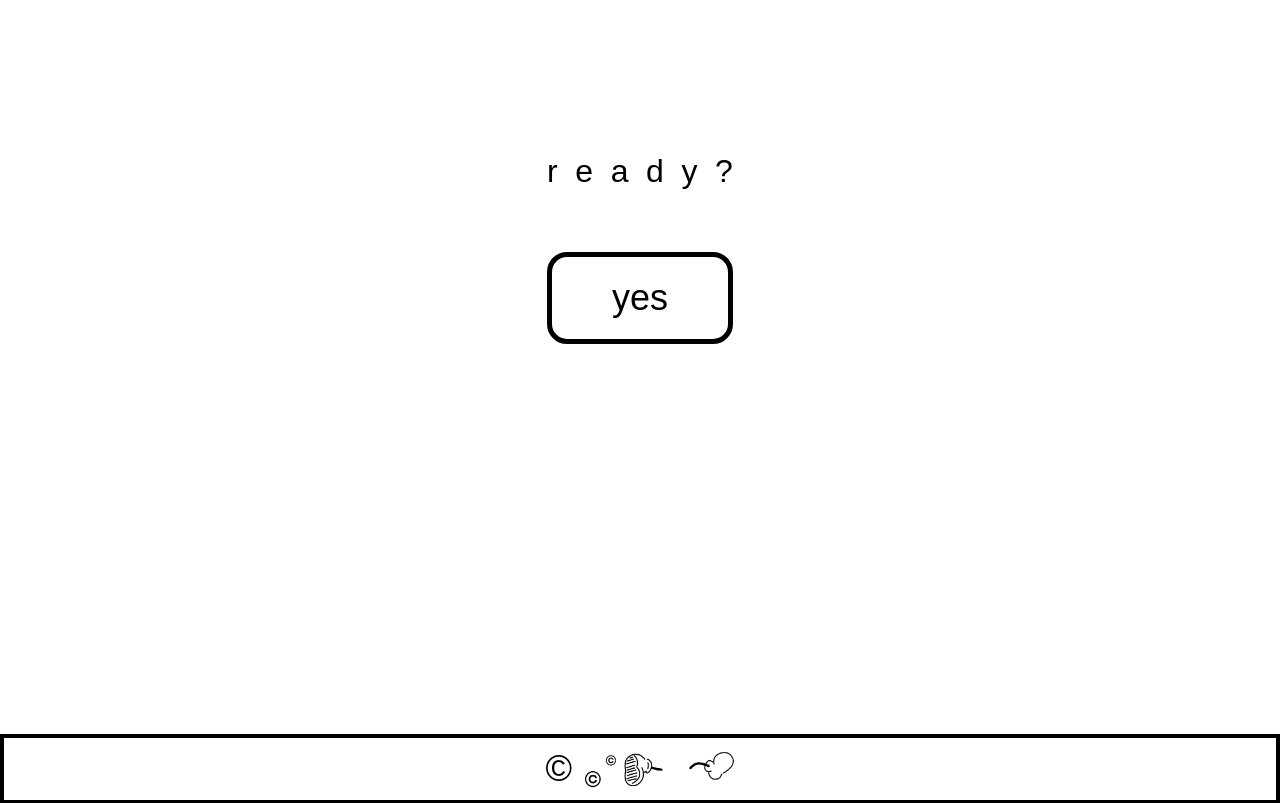
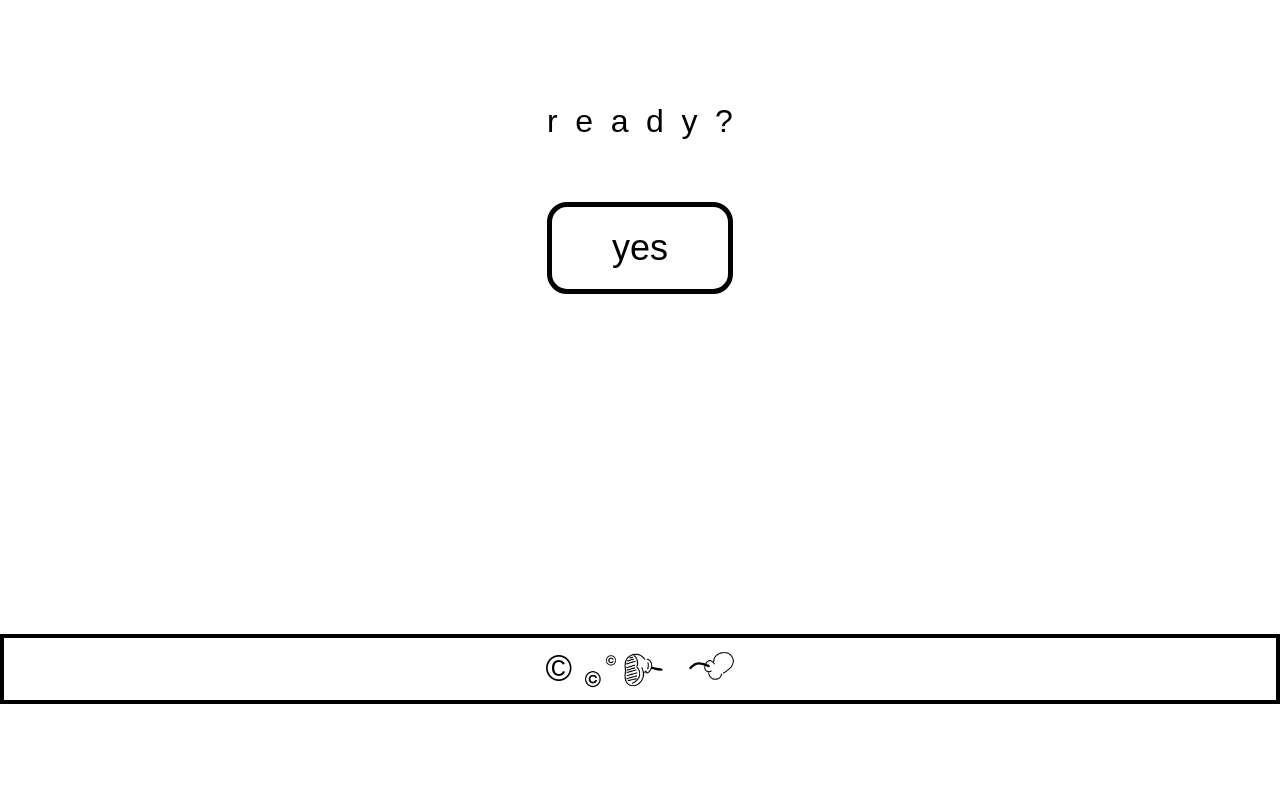
Before and after one commit to chaoikuru/escape-game-within-5-second, a plain HTML site: page index.html in a window 1280 px wide. Shown: the part 8631-9434 px from the top of the page. After the commit the page ends 9335 px from the top, so only its background shows below. Drawn offline with Linux system fonts and the light colour scheme; a web font is replaced by a local one.

Commit message:
らぁぁぁぁぁぁぁすとぉぉ

```diff
--- a/css/styel.css
+++ b/css/styel.css
@@ -672,7 +672,7 @@ h2{
 }
 
 .ready{
-    margin: 300px;
+    margin: 250px;
     display: flex;
     justify-content: center;
     flex-direction: column;
```
Also changed, not shown: 1 other file.
